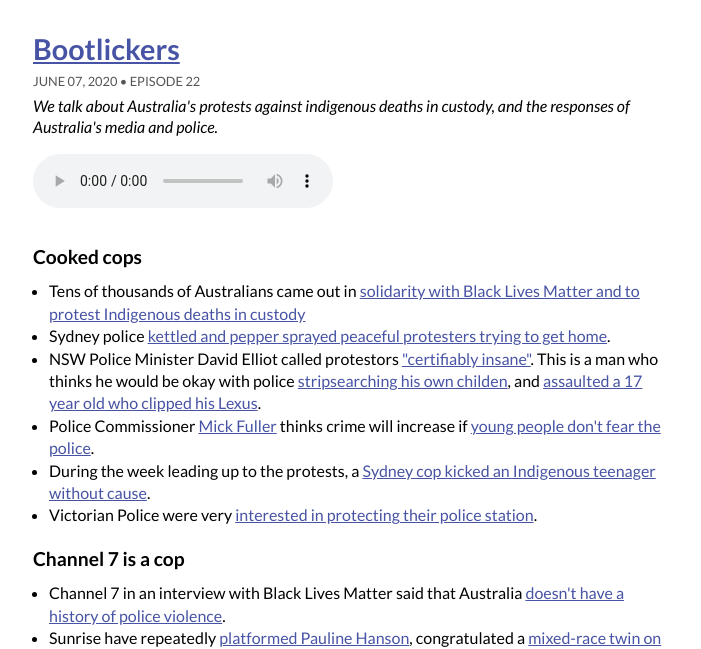
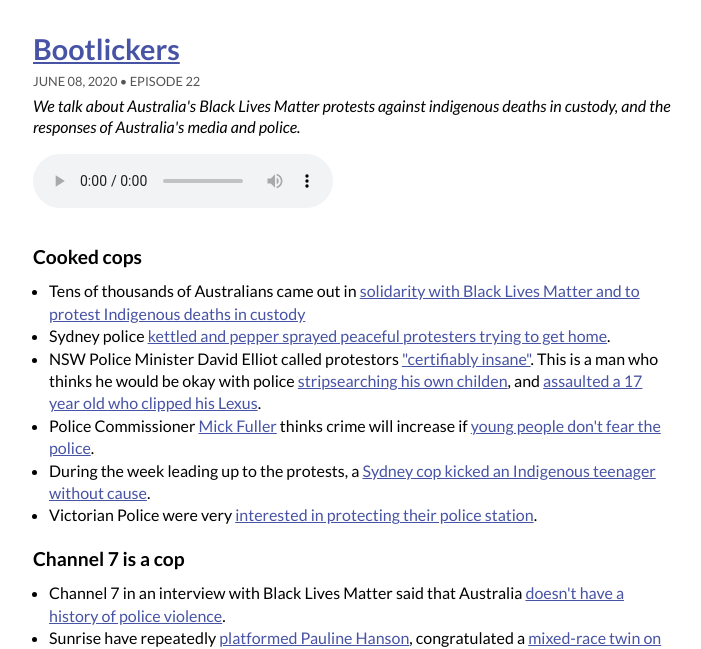
Before and after one commit to isaacwilliams/not-good-enough-web, a Gatsby site: page /022-bootlickers/ in a window 1280 px wide. Shown: the part 154-803 px from the top of the page, without its empty margins (287-988 px from the left). Built offline with nearby package versions, Linux system fonts and the light colour scheme; Gatsby itself is replaced by a stand-in of ours.

Commit message:
Update date & summary

```diff
--- a/content/episodes/022-bootlickers/index.md
+++ b/content/episodes/022-bootlickers/index.md
@@ -1,8 +1,8 @@
 ---
 number: 22
 title: Bootlickers
-date: "2020-06-07"
-description: "We talk about Australia's protests against indigenous deaths in custody, and the responses of Australia's media and police."
+date: "2020-06-08"
+description: "We talk about Australia's Black Lives Matter protests against indigenous deaths in custody, and the responses of Australia's media and police."
 fileLink: "https://mcdn.podbean.com/mf/web/wnwcju/22-copperinos-002.mp3"
 ---
 
```
